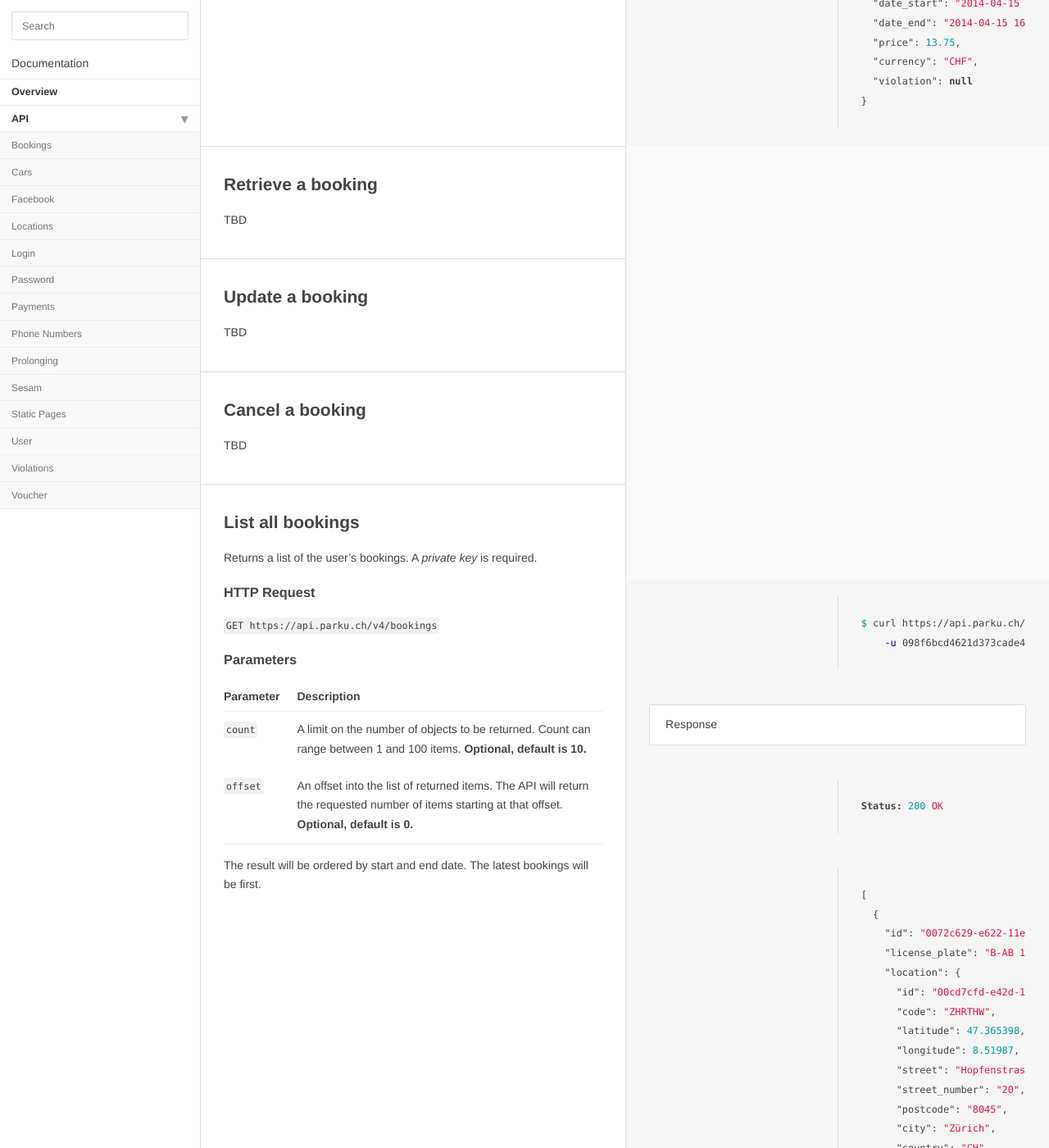
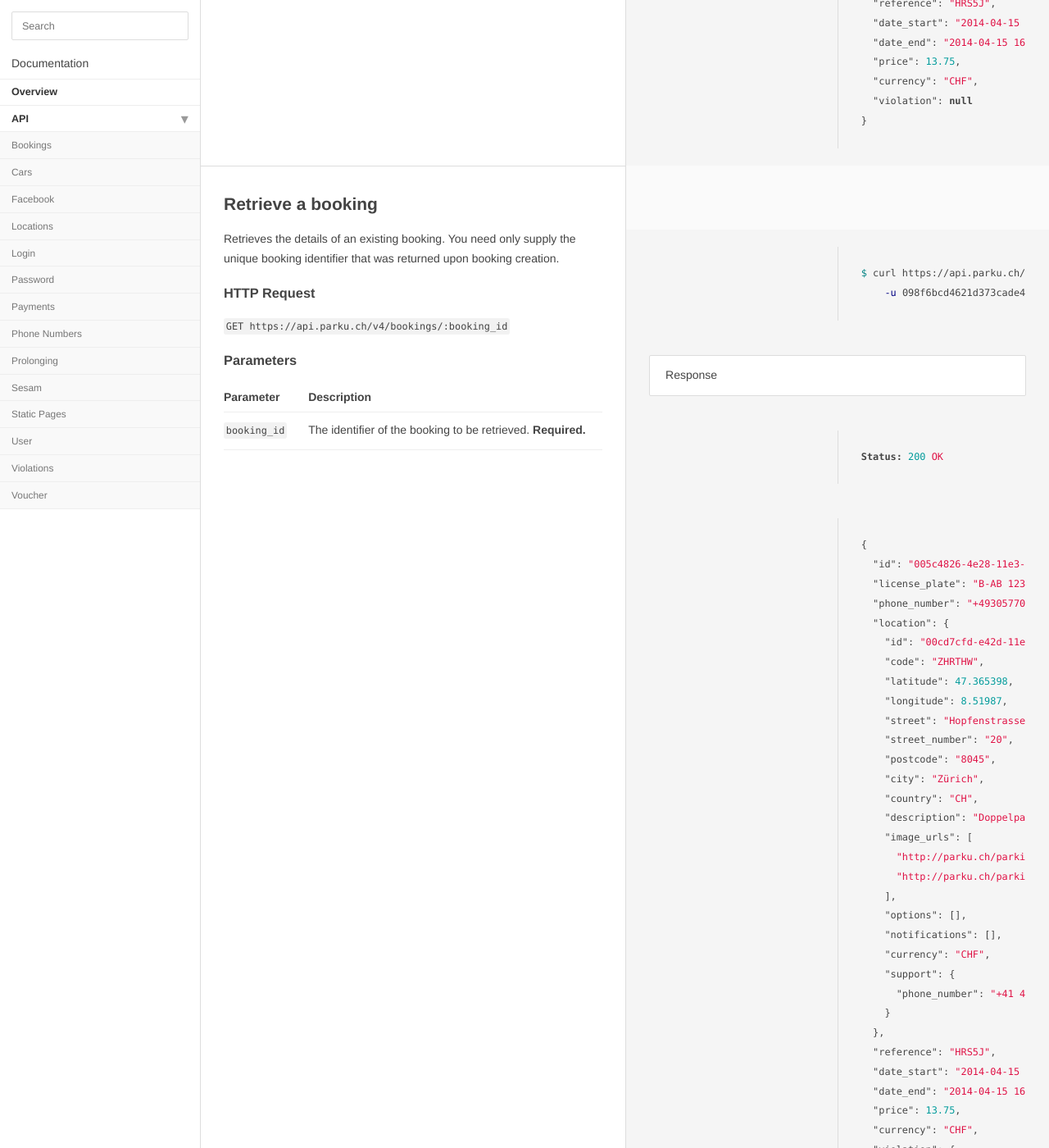
Before and after one commit to parku/docs, a Jekyll site: the page built from api/bookings.md, in a window 1280 px wide and 1400 px high, scrolled down 1773 px. Shown: the whole window at 82% size. Built offline with Jekyll 4.4.1, drawn with Linux system fonts in a browser that asks for light colours; Markdown is read by kramdown in place of the engine named in the settings; some of the changed lines change nothing that is shown; some of the changed text lies outside the part shown.

Commit message:
New booking endpoint format.

````diff
--- a/api/bookings.md
+++ b/api/bookings.md
@@ -11,13 +11,14 @@
 ## Create a new booking
 
 ```sh
-$ curl {{ site.parku.api }}/bookings?with=paypal \
+$ curl {{ site.parku.api }}/bookings \
     -u 098f6bcd4621d373cade4e832627b4f6:parku \
     -d location_id=00cd7cfd-e42d-11e2-8bf1-8a83f3373875 \
     --data-urlencode license_plate="B-AB 1234" \
     --data-urlencode phone_number="+493057701873" \
-    --data-urlencode date_start="{{ site.time | date: '%Y-%m-%d' }} 10:00:00{{ site.time | date: '%z' }}" \
-    --data-urlencode date_end="{{ site.time | date: '%Y-%m-%d' }} 16:30:00{{ site.time | date: '%z' }}" \
+    --data-urlencode date_start="{{ site.time | date: '%Y-%m-%d' }}T10:00:00{{ site.time | date: '%z' }}" \
+    --data-urlencode date_end="{{ site.time | date: '%Y-%m-%d' }}T16:30:00{{ site.time | date: '%z' }}" \
+    -d provider=paypal \
     --data-urlencode 'provider_info={
   "client": {
     "environment": "sandbox",
@@ -80,25 +81,85 @@
 
 ### HTTP Request
 
-`POST {{ site.parku.api }}/bookings?with=payment`
+`POST {{ site.parku.api }}/bookings`
 
 ### Parameters
 
 Parameter      | Description
 ---            | ---
-`with`         | The payment method. Available options are _paypal_, _braintree_ or _credit_. __Required.__
 `location_id`  | The ID of the location you get returned from the [`locations`][locations] request. __Required.__
 `date_start`   | __Required.__
 `date_end`     | __Required.__
 `license_plate`| The license_plate of the used car. Get all cars of a user from the [`cars`][cars] request. __Required.__
 `phone_number` | The phone number. Get all phone numbers of a user from the [`phone_numbers`][phone_numbers] request. __Required.__
+`provider`     | The payment method. Available options are _paypal_, _braintree_ or _credit_. __Required.__
 `provider_info`| The information of the payment provider to perform a payment. __Required__ for payment methods _paypal_ and _braintree_.
-
 
 
 ## Retrieve a booking
 
-TBD
+```sh
+$ curl {{ site.parku.api }}/bookings/005c4826-4e28-11e3-a675-d43d7eece53d \
+    -u 098f6bcd4621d373cade4e832627b4f6:parku
+```
+
+> Response
+
+```nginx
+Status: 200 OK
+```
+```json
+{
+  "id": "005c4826-4e28-11e3-a675-d43d7eece53d",
+  "license_plate": "B-AB 1234",
+  "phone_number": "+493057701872",
+  "location": {
+    "id": "00cd7cfd-e42d-11e2-8bf1-8a83f3373875",
+    "code": "ZHRTHW",
+    "latitude": 47.365398,
+    "longitude": 8.51987,
+    "street": "Hopfenstrasse",
+    "street_number": "20",
+    "postcode": "8045",
+    "city": "Zürich",
+    "country": "CH",
+    "description": "Doppelparkplatz. Jedoch nur für ein Auto zu vermieten. Die andere Hälfte wird benötigt. Aufteilung wie im Bild.",
+    "image_urls": [
+      "http://parku.ch/parkingspace/00cd7cfd-e42d-11e2-8bf1-8a83f3373875/image",
+      "http://parku.ch/parkingspace/00cd7cfd-e42d-11e2-8bf1-8a83f3373875/image"
+    ],
+    "options": [],
+    "notifications": [],
+    "currency": "CHF",
+    "support": {
+      "phone_number": "+41 43 928 72 52"
+    }
+  },
+  "reference": "HRS5J",
+  "date_start": "{{ site.time | date: '%Y-%m-%d' }} 10:00:00{{ site.time | date: '%z' }}",
+  "date_end": "{{ site.time | date: '%Y-%m-%d' }} 16:30:00{{ site.time | date: '%z' }}",
+  "price": 13.75,
+  "currency": "CHF",
+  "violation": {
+    "license_plate": "B-DC 4321",
+    "comment": "This car parked on my parking space!!!",
+    "image_url": "{{ site.parku.url }}/images/reports/12.jpeg"
+  }
+}
+```
+
+Retrieves the details of an existing booking. You need only supply the unique booking identifier that was returned upon booking creation.
+
+### HTTP Request
+
+`GET {{ site.parku.api }}/bookings/:booking_id`
+
+### Parameters
+
+Parameter      | Description
+---            | ---
+`booking_id`   | The identifier of the booking to be retrieved. __Required.__
+
 
 ## Update a booking
 
@@ -178,160 +239,11 @@
 
 <!--
 
-* [Create a new booking](#create)
-* [Retrieve a booking](#retrieve)
 * [Update a booking](#update)
 * [Cancel a booking](#cancel)
 * [List all bookings](#list)
 
 All API requests to `{{ site.parku.api }}/bookings` need a _private key_.
-
-## <a name="create"></a>Create a new booking
-
-_After_ creating a booking the user needs to perform the payment. This is done through an external provider sdk. When completing the payment, the [API needs to be informed about the payment][payment].
-
-### Definition
-
-```nginx
-POST {{ site.parku.api }}/bookings
-```
-
-### Arguments
-
-* __location\_id__ _required_<br/>
-  The ID of the location you get returned from the [`locations`][locations] request.
-* __date\_start__ _required_
-* __date\_end__ _required_
-* __car\_id__ _required_<br/>
-  The ID of the used car. Get all cars for the user from the [`cars`][cars] request.
-* __phone\_number\_id__ _required_<br/>
-  The ID of the phone number of the [`phone_numbers`][phone_numbers] request.
-
-### Example Request
-
-```sh
-$ curl {{ site.parku.api }}/bookings \
-    -u 098f6bcd4621d373cade4e832627b4f6:parku \
-    -d location_id=00cd7cfd-e42d-11e2-8bf1-8a83f3373875 \
-    -d "date_start={{ site.time | date: '%Y-%m-%d' }} 10:00:00{{ site.time | date: '%z' }}" \
-    -d "date_end={{ site.time | date: '%Y-%m-%d' }} 16:30:00{{ site.time | date: '%z' }}" \
-    -d car_id=118 \
-    -d phone_number_id=332
-```
-
-### Example Response
-
-```nginx
-Status: 201 Created
-Location: {{ site.parku.api }}/bookings/005c4826-4e28-11e3-a675-d43d7eece53d
-```
-
-```json
-{
-  "id": "005c4826-4e28-11e3-a675-d43d7eece53d",
-  "license_plate": "B-AB 1234",
-  "phone_number": "+493057701872",
-  "location": {
-    "id": "00cd7cfd-e42d-11e2-8bf1-8a83f3373875",
-    "code": "ZHRTHW",
-    "latitude": 47.365398,
-    "longitude": 8.51987,
-    "street": "Hopfenstrasse",
-    "street_number": "20",
-    "postcode": "8045",
-    "city": "Zürich",
-    "country": "CH",
-    "description": "Doppelparkplatz. Jedoch nur für ein Auto zu vermieten. Die andere Hälfte wird benötigt. Aufteilung wie im Bild.",
-    "image_urls": [
-      "http://parku.ch/parkingspace/00cd7cfd-e42d-11e2-8bf1-8a83f3373875/image",
-      "http://parku.ch/parkingspace/00cd7cfd-e42d-11e2-8bf1-8a83f3373875/image"
-    ],
-    "options": [],
-    "notifications": [],
-    "currency": "CHF",
-    "support": {
-      "phone_number": "+41 43 928 72 52"
-    }
-  },
-  "reference": "HRS5J",
-  "date_start": "{{ site.time | date: '%Y-%m-%d' }} 10:00:00{{ site.time | date: '%z' }}",
-  "date_end": "{{ site.time | date: '%Y-%m-%d' }} 16:30:00{{ site.time | date: '%z' }}",
-  "price": 13.75,
-  "currency": "CHF",
-  "violation": null
-}
-```
-
-
-##  <a name="retrieve"></a>Retrieve a booking
-
-Retrieves the details of an existing booking. You need only supply the unique booking identifier that was returned upon booking creation.
-
-### Definition
-
-```nginx
-GET {{ site.parku.api }}/bookings/:booking_id
-```
-
-### Arguments
-
-* __booking\_id__ _required_<br/>
-  The identifier of the booking to be retrieved.
-
-### Example Request
-
-```sh
-$ curl {{ site.parku.api }}/bookings/005c4826-4e28-11e3-a675-d43d7eece53d \
-    -u 098f6bcd4621d373cade4e832627b4f6:parku
-```
-
-### Example Response
-
-Returns a booking object if a valid identifier was provided.
-
-```nginx
-Status: 200 OK
-```
-
-```json
-{
-  "id": "005c4826-4e28-11e3-a675-d43d7eece53d",
-  "license_plate": "B-AB 1234",
-  "phone_number": "+493057701872",
-  "location": {
-    "id": "00cd7cfd-e42d-11e2-8bf1-8a83f3373875",
-    "code": "ZHRTHW",
-    "latitude": 47.365398,
-    "longitude": 8.51987,
-    "street": "Hopfenstrasse",
-    "street_number": "20",
-    "postcode": "8045",
-    "city": "Zürich",
-    "country": "CH",
-    "description": "Doppelparkplatz. Jedoch nur für ein Auto zu vermieten. Die andere Hälfte wird benötigt. Aufteilung wie im Bild.",
-    "image_urls": [
-      "http://parku.ch/parkingspace/00cd7cfd-e42d-11e2-8bf1-8a83f3373875/image",
-      "http://parku.ch/parkingspace/00cd7cfd-e42d-11e2-8bf1-8a83f3373875/image"
-    ],
-    "options": [],
-    "notifications": [],
-    "currency": "CHF",
-    "support": {
-      "phone_number": "+41 43 928 72 52"
-    }
-  },
-  "reference": "HRS5J",
-  "date_start": "{{ site.time | date: '%Y-%m-%d' }} 10:00:00{{ site.time | date: '%z' }}",
-  "date_end": "{{ site.time | date: '%Y-%m-%d' }} 16:30:00{{ site.time | date: '%z' }}",
-  "price": 13.75,
-  "currency": "CHF",
-  "violation": {
-    "license_plate": "B-DC 4321",
-    "comment": "This car parked on my parking space!!!",
-    "image_url": "{{ site.parku.url }}/images/reports/12.jpeg"
-  }
-}
-```
 
 
 ##  <a name="update"></a>Update a booking
````
